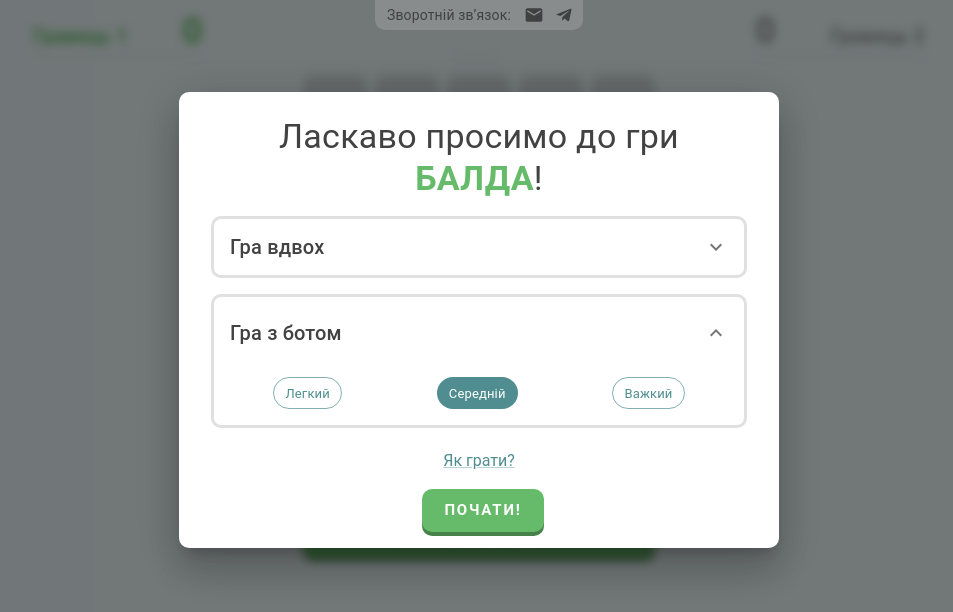
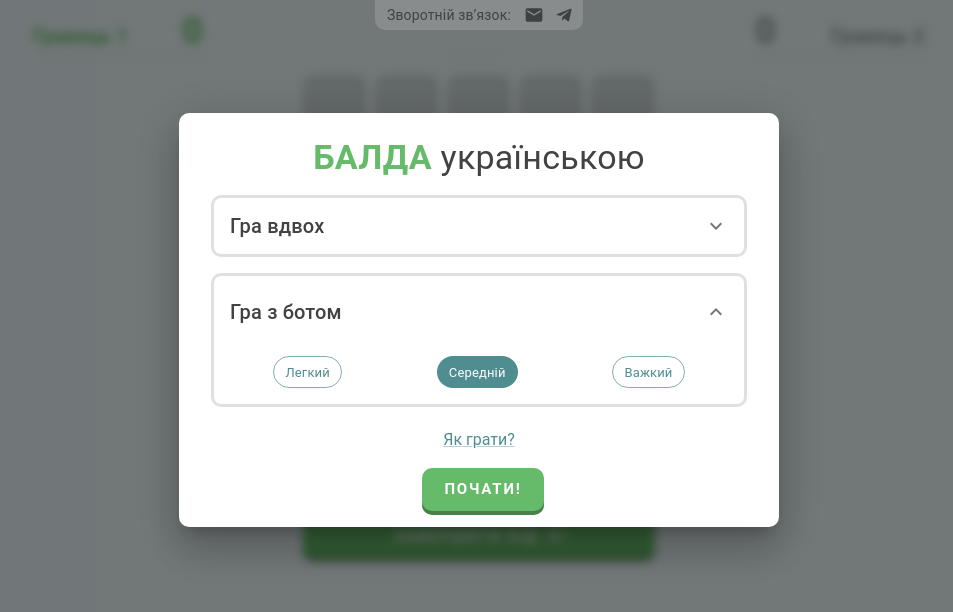
Before and after one commit to vladhuk/balda, a React (Create React App) app: page / in a window 1280 px wide. Shown: the top 612 px of the page, without its empty margins (161-1114 px from the left). Built offline with nearby package versions, Linux system fonts and the light colour scheme.

Commit message:
change main menu text

```diff
--- a/src/components/MainMenu/MainMenu.tsx
+++ b/src/components/MainMenu/MainMenu.tsx
@@ -58,7 +58,6 @@ export const MainMenu: FC<Props> = ({ open, onStart }) => {
       }}
     >
       <DialogTitle variant="h4" textAlign="center">
-        Ласкаво просимо до гри{' '}
         <Typography
           component="span"
           variant="h4"
@@ -66,8 +65,8 @@ export const MainMenu: FC<Props> = ({ open, onStart }) => {
           fontWeight={600}
         >
           БАЛДА
-        </Typography>
-        !
+        </Typography>{' '}
+        українською
       </DialogTitle>
       <DialogContent sx={{ height: [292, 292, 217], pb: 0, mb: 1 }}>
         <Accordion
--- a/src/components/MainMenu/styles.ts
+++ b/src/components/MainMenu/styles.ts
@@ -5,6 +5,7 @@ export const dialogPaper: SxProps = {
   py: 1,
   px: [0, 0, 1],
   zIndex: 1,
+  width: 600,
 };
 
 export const dialogActions: SxProps = {
```
